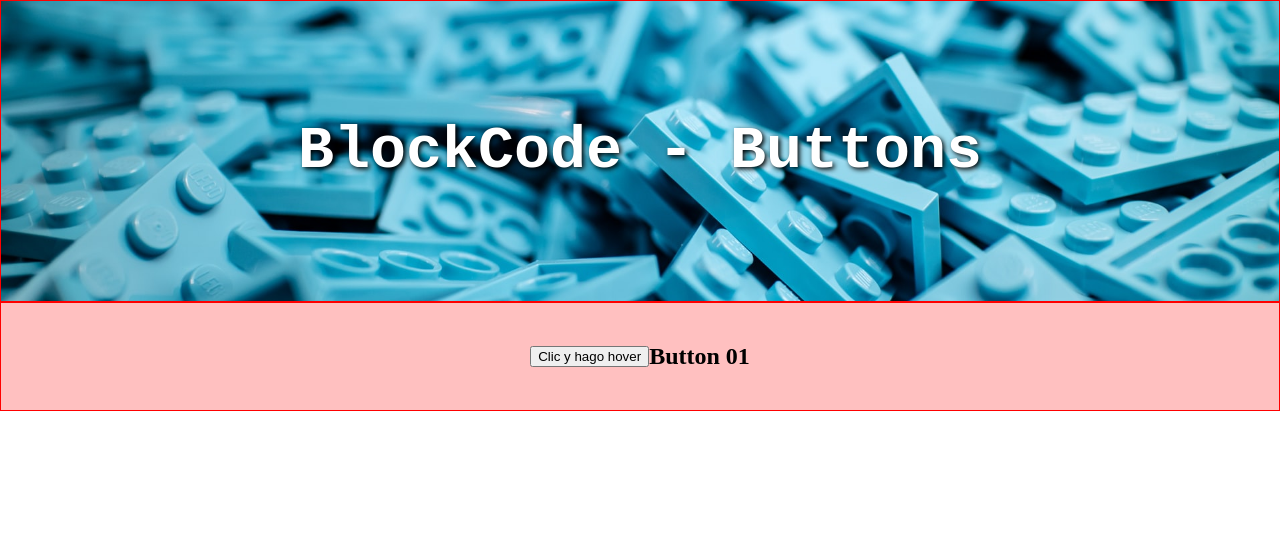
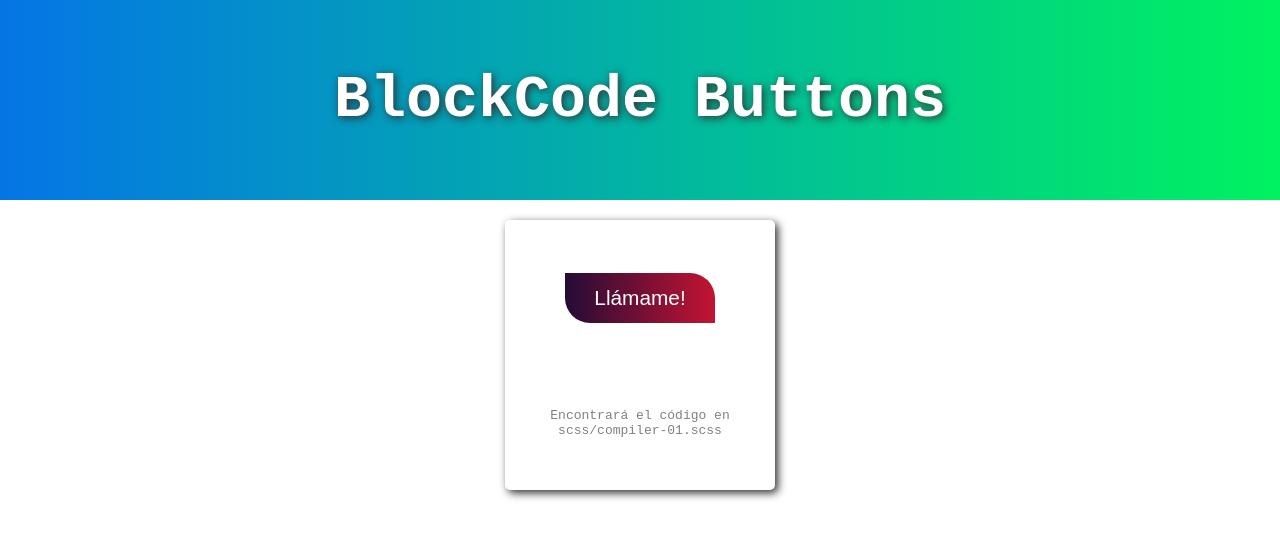
Before and after one commit to Gabriel-Arg/Blockcode-Buttoms, a plain HTML site: page index.html in a window 1280 px wide. Drawn offline with Linux system fonts and the light colour scheme.

Commit message:
Creo el Button 01

```diff
--- a/css/responsive-01.css
+++ b/css/responsive-01.css
@@ -15,7 +15,9 @@
         font-size: 45px;
     }
 
-    .wraper header h1 {
-        padding: 0px 20px;
+    .conten-01 {
+        display: flex;
+        flex-direction: column;
     }
+
 }
--- a/index.html
+++ b/index.html
@@ -34,19 +34,27 @@
 <body>
     <div class="wraper">
         <header>
-            <h1>BlockCode - Buttons</h1>
+            <h1>BlockCode  Buttons</h1>
         </header>
     </div>
 
     <!-- -----------------------GRADIENT BUTTON ------------------------------>
-    <div class="wraper conten-01">
+    <div class="wraper conteiner-tarjeta">
+
+        <div class="tarjeta">
+
             <button class="btn-01">
-                Clic y hago hover
+                Llámame!
             </button>
-            <h2> Button 01 </h2>
+
+            <div class="detalles">
+                <p>Encontrará el código en</p>
+                <p>scss/compiler-01.scss</p>
+            </div>
+
+        </div>
+
     </div>
-
-
 
 
 
--- a/scss/compiler-01.scss
+++ b/scss/compiler-01.scss
@@ -1,19 +1,24 @@
 h1 {
     font-size: 60px;
+    font-family: monospace;
+    color: white;
+    text-shadow: 2px 2px 8px rgb(46, 46, 46);
+}
+h2 {
+    font-family: monospace;
 }
 body {
     margin: 0;
 
     .wraper {
-        border: 1px solid red;
+        // border: 1px solid rgb(0, 17, 255);
 
         header {
             // border: 1px solid blue;
-            height: 300px;
-            background-image: url(/img/lego-background-2.jpg);
-            background-repeat: no-repeat;
-            background-size: cover;
-            background-position: center;
+            height: 200px;
+            background: #00F260;  /* fallback for old browsers */
+            background: -webkit-linear-gradient(to right, #0575E6, #00F260);  /* Chrome 10-25, Safari 5.1-6 */
+            background: linear-gradient(to right, #0575E6, #00F260); /* W3C, IE 10+/ Edge, Firefox 16+, Chrome 26+, Opera 12+, Safari 7+ */
 
             display: flex;
             flex-direction: row;
@@ -21,20 +26,78 @@ body {
             align-items: center;
 
             h1 {
-                // border: 1px solid green;
+                // border: 1px solid black;
+                padding: 0;
+                width: auto;
+                text-align: center;
+            }
+        }
+    }
+    // --------------------------------------------------------
+    //                  TARJETA 01
+    // --------------------------------------------------------
+    .conteiner-tarjeta {
+        width: auto;
+        padding: 20px 0px;
+        display: flex;
+        flex-direction: column;
+        justify-content: center;
+        align-items: center;
+
+        .tarjeta {
+            border-radius: 5px;
+            box-shadow: 3px 3px 8px rgb(46, 46, 46);
+            padding: 10px;
+            height: 250px;
+            width: 250px;
+            display: flex;
+            flex-direction: column;
+            justify-content: space-around;
+            align-items: center;
+
+            .detalles p {
+                color: grey;
                 font-family: monospace;
+                margin: 0;
+                text-align: center;
+            }
+
+            // -----------------------------------------------
+            //           BUTTON 01
+            // -----------------------------------------------
+            .btn-01 {
+                background: linear-gradient(to right, #240b36, #c31432);
+                width: 150px;
+                height: 50px;
+                border: none;
+                font-size: 1.3rem;
                 color: white;
-                text-shadow: 2px 2px 5px black;
+                cursor: pointer;
+                border-radius: 0 25px;
+                position: relative;
+                transition: all 0.6s;
+            }
+            .btn-01:hover {
+                border-radius: 25px 0;
+            }
+            .btn-01::before {
+                content: '';
+                position: absolute;
+                top: 0;
+                left: 0;
+                background: linear-gradient(to right, #240b36, #c31432);
+                width: 100%;
+                height: 100%;
+                filter: blur(22px);
+                transform: scale(0.9, 0.8) translateY(20px);
+                z-index: -1;
+                opacity: 0;
+                transition: all 0.6s;
+            }
+            .btn-01:hover::before {
+                opacity: 1;
             }
         }
     }
 
-    .conten-01 {
-        background-color: rgba(255, 0, 0, 0.248);
-        padding: 20px;
-        display: flex;
-        flex-flow: row wrap;
-        justify-content: center;
-        align-items: center;
-    }
 }
```
Also changed, not shown: css/style-01.css, 1 other file.
